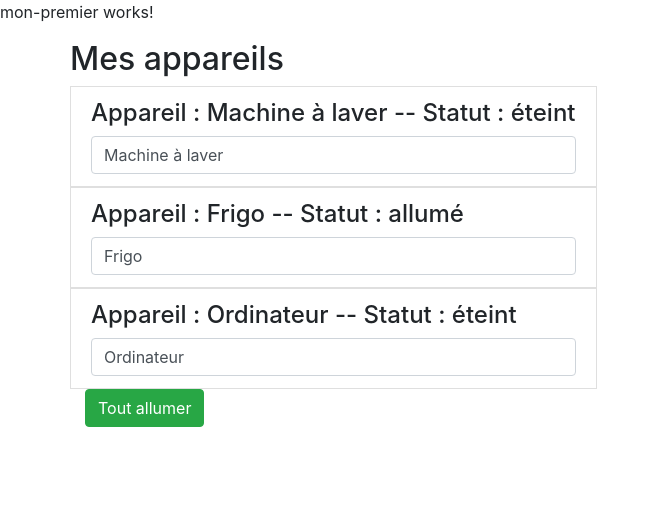
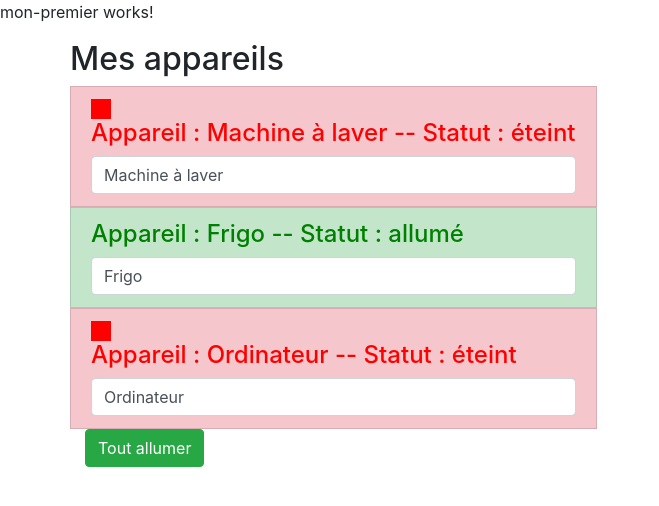
Before and after one commit to aurelien-altarriba/premier-projet-angular, an Angular app: page / in a window 1280 px wide. Shown: the top 506 px of the page, without its empty margins (0-659 px from the left). Built offline with nearby package versions, Linux system fonts and the light colour scheme.

Commit message:
Ajout directives if et for

```diff
--- a/src/app/app.component.html
+++ b/src/app/app.component.html
@@ -6,9 +6,8 @@
     <div class="col-xs-12">
       <h2>Mes appareils</h2>
       <ul class="list-group">
-        <app-appareil [appareilName]="appareilOne" [appareilStatus]="'éteint'"></app-appareil>
-        <app-appareil [appareilName]="appareilTwo" [appareilStatus]="'allumé'"></app-appareil>
-        <app-appareil [appareilName]="appareilThree" [appareilStatus]="'éteint'"></app-appareil>
+        <app-appareil *ngFor="let appareil of appareils" [appareilName]="appareil.name"
+          [appareilStatus]="appareil.status"></app-appareil>
       </ul>
     </div>
   </div>
--- a/src/app/app.component.ts
+++ b/src/app/app.component.ts
@@ -8,9 +8,20 @@
 export class AppComponent {
   isAuth: boolean = false;
 
-  appareilOne = 'Machine à laver';
-  appareilTwo = 'Frigo';
-  appareilThree = 'Ordinateur';
+  appareils = [
+    {
+      name: 'Machine à laver',
+      status: 'éteint'
+    },
+    {
+      name: 'Frigo',
+      status: 'allumé'
+    },
+    {
+      name: 'Ordinateur',
+      status: 'éteint'
+    }
+  ];
 
   constructor() {
     setTimeout(
--- a/src/app/appareil/appareil.component.html
+++ b/src/app/appareil/appareil.component.html
@@ -1,4 +1,7 @@
-<li class="list-group-item">
-    <h4>Appareil : {{ appareilName }} -- Statut : {{ getStatus() }}</h4>
+<li [ngClass]="{'list-group-item': true,
+                'list-group-item-success': appareilStatus === 'allumé',
+                'list-group-item-danger': appareilStatus === 'éteint'}">
+    <div style="width:20px;height:20px;background-color:red;" *ngIf="appareilStatus === 'éteint'"></div>
+    <h4 [ngStyle]="{color: getColor()}">Appareil : {{ appareilName }} -- Statut : {{ getStatus() }}</h4>
     <input type="text" class="form-control" [(ngModel)]="appareilName">
 </li>
--- a/src/app/appareil/appareil.component.ts
+++ b/src/app/appareil/appareil.component.ts
@@ -21,4 +21,14 @@
   getStatus() {
     return this.appareilStatus;
   }
+
+  getColor() {
+    if (this.appareilStatus === 'allumé') {
+      return 'green';
+    } else if (this.appareilStatus === 'éteint') {
+      return 'red';
+    } else {
+      return 'grey';
+    }
+  }
 }
```
